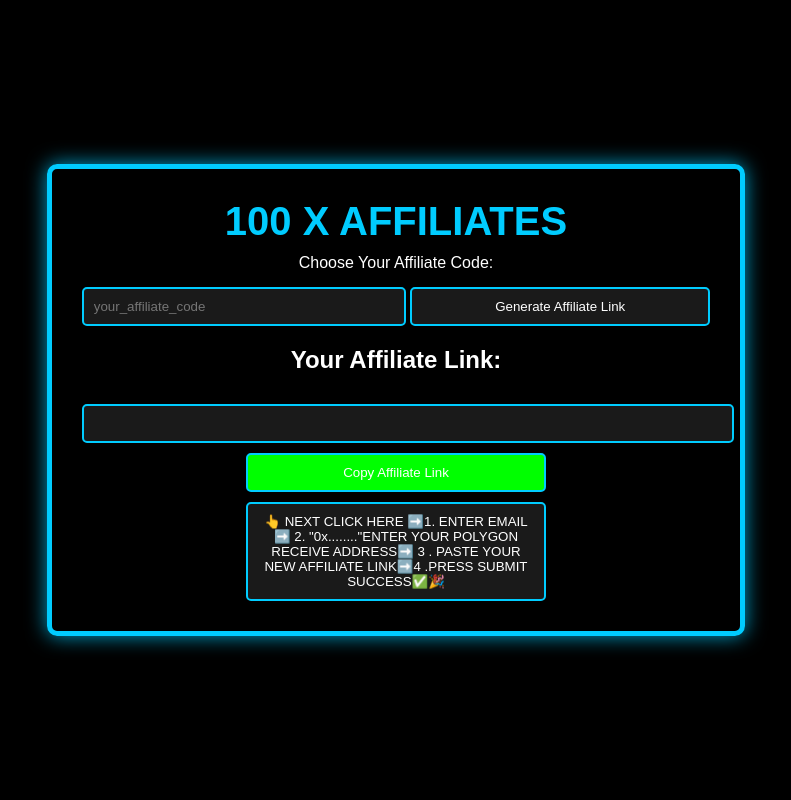
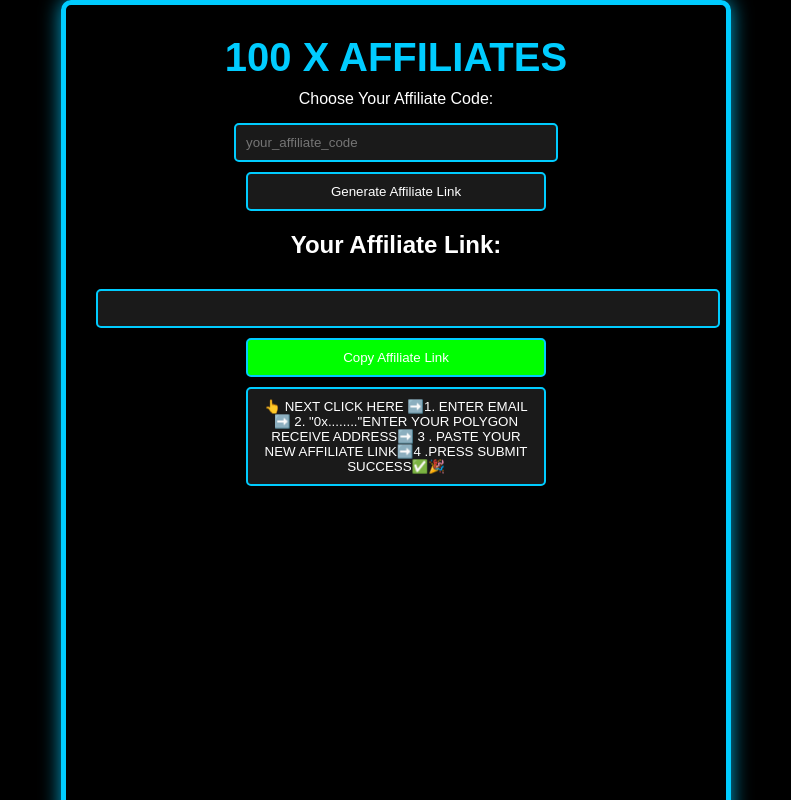
Before and after one commit to fclmail/100XAFFILIATENETWORK, a plain HTML site: page index.html in a window 1280 px wide. Shown: the top 800 px of the page, without its empty margins (244-1035 px from the left). Drawn offline with Linux system fonts and the light colour scheme.

Commit message:
Update index.html

```diff
--- a/index.html
+++ b/index.html
@@ -1,4 +1,3 @@
-
 <!DOCTYPE html>
 <html lang="en">
 <head>
@@ -13,22 +12,26 @@
             margin: 0;
             display: flex;
             flex-direction: column;
-            justify-content: center;
+            justify-content: flex-start; /* Align items to the top */
             align-items: center;
             height: 100vh;
             position: relative;
+            overflow: auto; /* Enable scroll if content overflows */
         }
         h1 {
-            font-size: 2.5em; /* Slightly smaller to better fit inside the border */
+            font-size: 2.5em; /* Title size */
             color: #00ccff; /* Light neon blue color */
-            margin: 0; /* Remove bottom margin to fit perfectly inside the border */
+            margin: 0; /* Remove margin */
         }
         .container {
             border: 5px solid #00ccff; /* Light neon blue border */
-            padding: 30px; /* Adjusted padding for more space inside the border */
+            padding: 30px; /* Padding for spacing inside the container */
             box-shadow: 0 0 20px rgba(0, 204, 255, 0.8); /* Light neon blue effect */
             border-radius: 10px;
             text-align: center;
+            width: 90%; /* Responsive width */
+            max-width: 600px; /* Maximum width */
+            margin-bottom: 20px; /* Add margin for spacing between containers */
         }
         label {
             display: block;
@@ -74,6 +77,9 @@
 
         <br>
         <button onclick="window.location.href='https://docs.google.com/forms/d/e/1FAIpQLScNVxaDybSCwk8riQ5GH5z5F_bn7Xd89tICgdqFEe8Zs8Bldg/viewform?usp=header';">👆 NEXT CLICK HERE  ➡️1. ENTER EMAIL  ➡️  2. "0x........"ENTER YOUR POLYGON RECEIVE ADDRESS➡️ 3 . PASTE YOUR NEW AFFILIATE LINK➡️4 .PRESS SUBMIT  SUCCESS✅🎉</button>
+
+        <!-- Add more content to ensure scrolling -->
+        <div style="height: 800px;"></div> <!-- This is just to create enough content for scrolling -->
     </div>
 
     <script>
```
